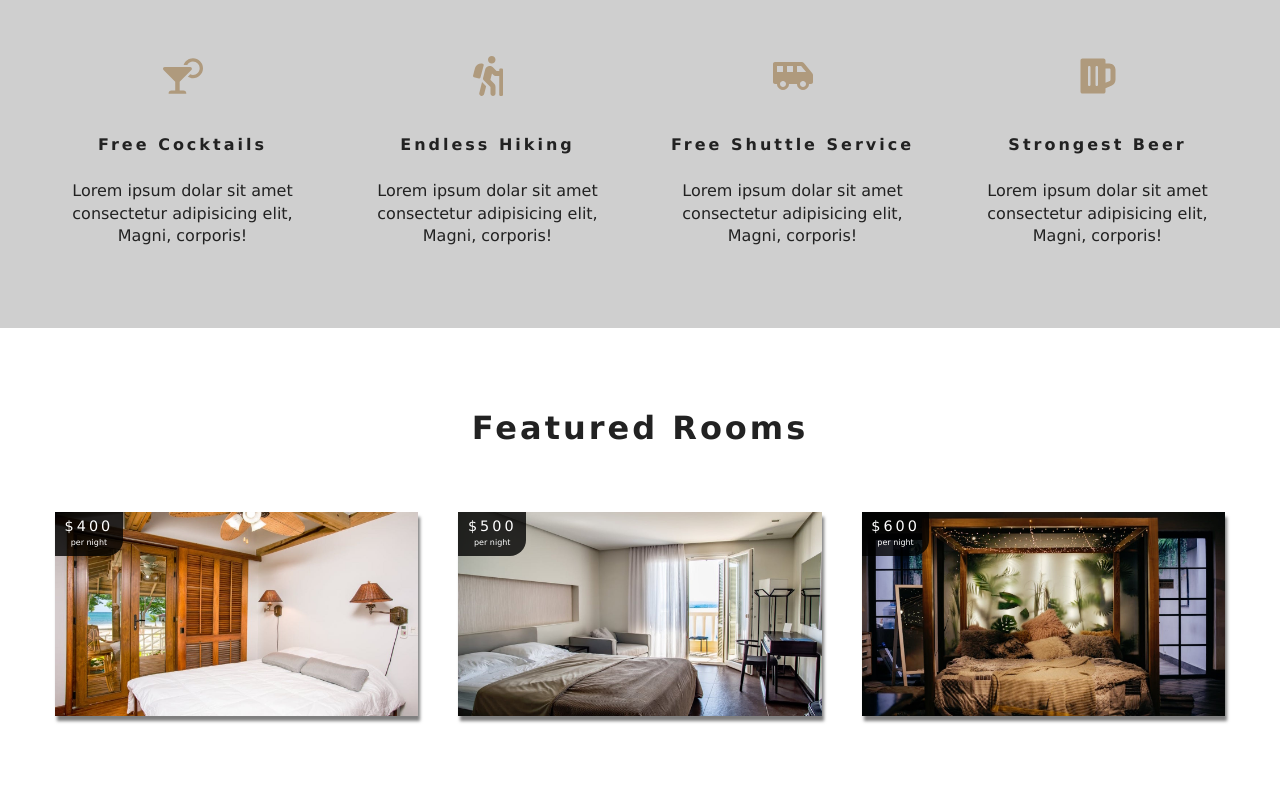
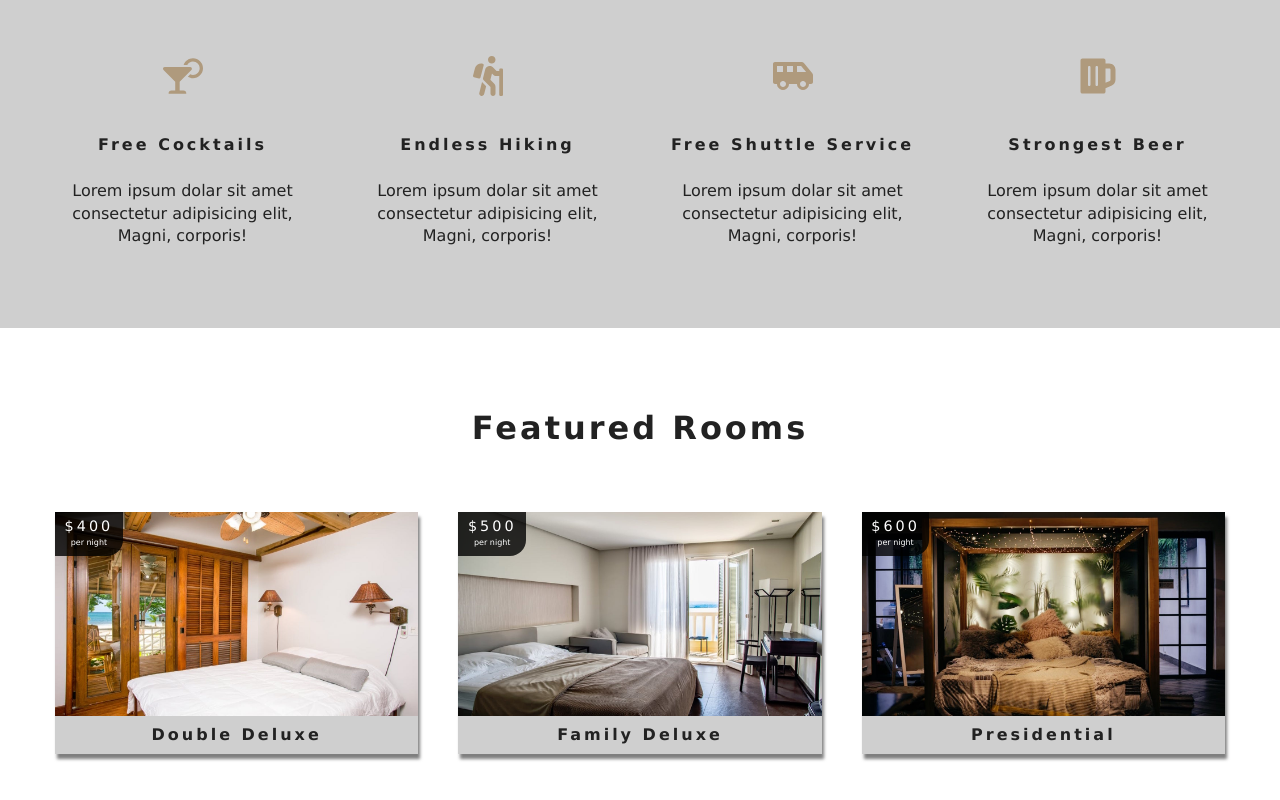
Before and after one commit to april7229/resort, a React (Create React App) app: page / in a window 1280 px wide. Shown: the part 930-1730 px from the top of the page. Built offline with nearby package versions, Linux system fonts and the light colour scheme.

Commit message:
singleroom

```diff
--- a/src/components/Room.js
+++ b/src/components/Room.js
@@ -1,6 +1,7 @@
 
 import React from 'react';
 import {Link} from 'react-router-dom';
+import PropTypes from "prop-types";
 import defaultImg from '../images/room-1.jpeg';
 export default function Room({room}) {
     const {name,slug,images,price} = room;
@@ -16,6 +17,17 @@
         <Link to={`/rooms/${slug}`} className ="btn-primary room-link">Features
         </Link>
         </div>
+        <p className="room-info">{name}</p>
     </article>
     );
 }
+
+Room.propTypes = {
+    room:PropTypes.shape({
+name:PropTypes.string.isRequired,
+slug:PropTypes.string.isRequired,
+images:PropTypes.arrayOf(PropTypes).isRequired,
+price:PropTypes.number.isRequired
+
+    })
+}
--- a/src/context.js
+++ b/src/context.js
@@ -36,9 +36,14 @@
     });
     return tempItems
 }
+getRoom = (slug) => {
+    let tempRoom = [...this.state.rooms];
+    const room = tempRoom.find(room => room.slug===slug);
+    return room;
+};
     render() {
         return (
-        <RoomContext.Provider value={{...this.state}}>
+        <RoomContext.Provider value={{...this.state, getRoom: this.getRoom }}>
 {this.props.children}
         </RoomContext.Provider>
         );
```
Also changed, not shown: src/pages/SingleRoom.js (+11 -1 lines).
